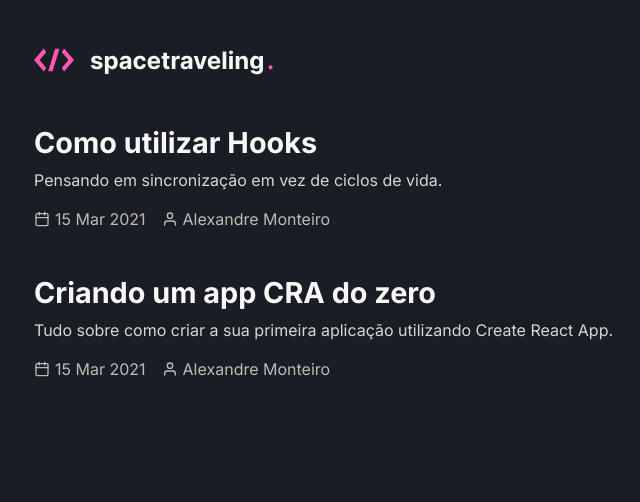
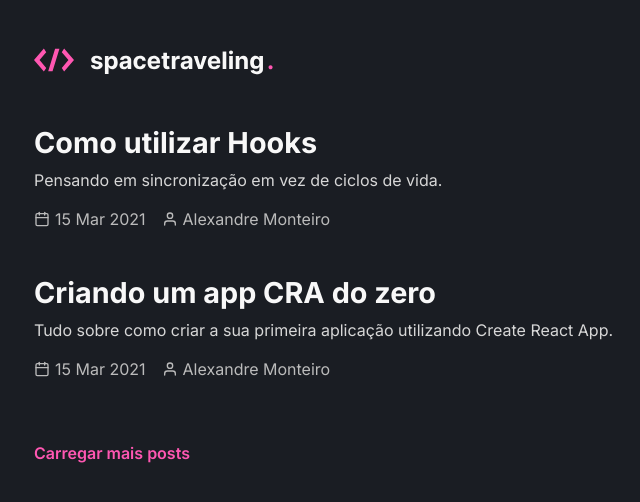
Before and after one commit to arrudadev/ignite-reactjs-spacetraveling, a Next.js app: page / in a window 1280 px wide. Shown: the top 502 px of the page, without its empty margins (78-718 px from the left). Built offline with nearby package versions, Linux system fonts and the light colour scheme.

Commit message:
adding load more posts button

```diff
--- a/src/pages/home.module.scss
+++ b/src/pages/home.module.scss
@@ -45,3 +45,14 @@
     }
   }
 }
+
+.load-more-posts {
+  margin-top: 4rem;
+
+  background: transparent;
+  border: 0;
+
+  color: var(--highlight);
+
+  font-weight: 600;
+}
--- a/src/pages/index.tsx
+++ b/src/pages/index.tsx
@@ -71,6 +71,10 @@ export default function Home() {
           </div>
         </a>
       </section>
+
+      <button type="button" className={styles['load-more-posts']}>
+        Carregar mais posts
+      </button>
     </main>
   );
 }
```
